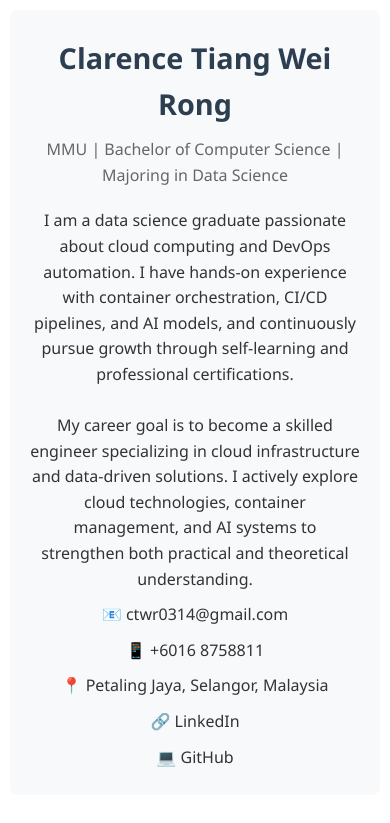
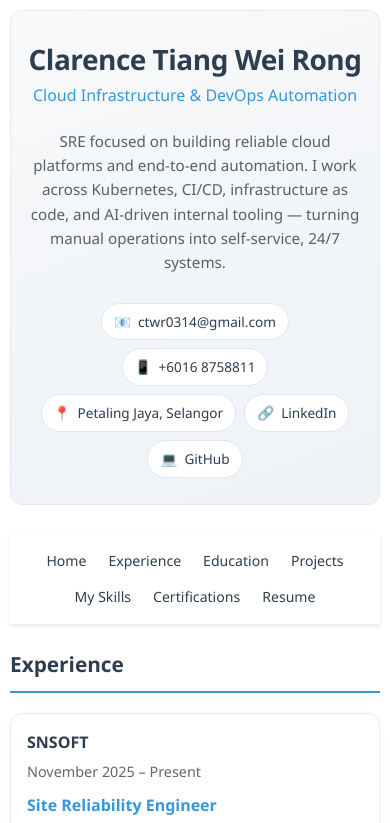
Before and after one commit to Clarence0314/Portfolio, a plain HTML site: page index.html in a window 390 px wide. Shown: the top 823 px of the page. Drawn offline with Linux system fonts and the light colour scheme.

Commit message:
Add SNSOFT SRE experience and polish portfolio UI
- Add current role: Site Reliability Engineer @ SNSOFT (Nov 2025 – Present)
- Refresh header intro and title to reflect current SRE focus
- Expand DevOps & Cloud skills (Terraform, ArgoCD, Vault, Jenkins,
  GitHub Actions, Cloudflare, Alibaba Cloud, Claude/MCP)
- Add staggered entrance animations and card hover transitions
- Style job titles and turn contacts into pill buttons
- Rework responsive rules for proper mobile layout
- Fix slider init crash on missing markup and nav underline anchoring

Co-Authored-By: Claude Opus 4.8 (1M context) <noreply@anthropic.com>

```diff
--- a/index.html
+++ b/index.html
@@ -11,24 +11,18 @@
 
     <header>
         <h1 class="profile-name">Clarence Tiang Wei Rong</h1>
-        <p class="title">MMU | Bachelor of Computer Science | Majoring in Data Science</p>
-        <p>I am a data science graduate passionate about cloud computing and DevOps automation. I have hands-on experience with container orchestration, CI/CD pipelines, and AI models, and continuously pursue growth through self-learning and professional certifications.</p>
-        <br>
-        <p>My career goal is to become a skilled engineer specializing in cloud infrastructure and data-driven solutions. I actively explore cloud technologies, container management, and AI systems to strengthen both practical and theoretical understanding.</p>
+        <p class="title">Cloud Infrastructure &amp; DevOps Automation</p>
+        <p class="intro">
+            SRE focused on building reliable cloud platforms and end-to-end automation.
+            I work across Kubernetes, CI/CD, infrastructure as code, and AI-driven internal
+            tooling — turning manual operations into self-service, 24/7 systems.
+        </p>
         <div class="contact-info">
-            <a href="mailto:ctwr0314@gmail.com" class="contact-item" style="text-decoration:none; color: inherit;">
-                📧 ctwr0314@gmail.com
-            </a>
-            <a href="https://wa.me/60168758811" target="_blank" class="contact-item" style="text-decoration:none; color: inherit;">
-                📱 +6016 8758811
-            </a>
-            <span class="contact-item">📍 Petaling Jaya, Selangor, Malaysia</span>
-            <a style="text-decoration:none; color: inherit" href="https://www.linkedin.com/in/clarence0314/" target="_blank" class="social-link">
-                <span>🔗 LinkedIn</span>
-            </a>
-            <a style="text-decoration:none; color: inherit" href="https://github.com/Clarence0314" target="_blank" class="social-link">
-                <span>💻 GitHub</span>
-            </a>
+            <a href="mailto:ctwr0314@gmail.com" class="contact-item">📧 <span>ctwr0314@gmail.com</span></a>
+            <a href="https://wa.me/60168758811" target="_blank" class="contact-item">📱 <span>+6016 8758811</span></a>
+            <span class="contact-item">📍 <span>Petaling Jaya, Selangor</span></span>
+            <a href="https://www.linkedin.com/in/clarence0314/" target="_blank" class="contact-item">🔗 <span>LinkedIn</span></a>
+            <a href="https://github.com/Clarence0314" target="_blank" class="contact-item">💻 <span>GitHub</span></a>
         </div>
     </header>
 
@@ -47,6 +41,22 @@
     <main>
         <section id="experience">
             <h2 class="section-title">Experience</h2>
+
+            <div class="experience-item">
+                <div class="experience-header">
+                    <span class="company-name">SNSOFT</span>
+                    <span class="date">November 2025 – Present</span>
+                </div>
+                <p class="position">Site Reliability Engineer</p>
+                <ul>
+                    <li>Built an internal developer portal unifying access to ArgoCD, Vault, and environment configs across sites, with Lark OAuth 2.0 and department-based access control.</li>
+                    <li>Deployed an AI assistant via a Lark bot + Claude Code (MCP), letting the team submit tasks through chat for automated, 24/7 handling.</li>
+                    <li>Created and maintained CI/CD pipelines (Jenkins, GitHub Actions with self-hosted runners) to streamline deployments and updates.</li>
+                    <li>Drove end-to-end automation through webhook-triggered workflows.</li>
+                    <li>Managed AWS and Alibaba Cloud infrastructure with Terraform and Kubernetes.</li>
+                    <li>Managed Cloudflare/CloudFront CDN and security policies, and Prometheus/Grafana observability.</li>
+                </ul>
+            </div>
 
             <div class="experience-item">
                 <div class="experience-header">
@@ -190,11 +200,19 @@
             <h2 class="section-title" style="margin-top: 40px;">DevOps & Cloud Tools</h2>
             <div class="skills-grid">
                 <div class="skill-item"><i class="fa-brands fa-docker skill-icon"></i><div class="skill-name">Docker</div></div>
+                <div class="skill-item"><i class="fa-solid fa-network-wired skill-icon"></i><div class="skill-name">Kubernetes</div></div>
                 <div class="skill-item"><i class="fa-brands fa-aws skill-icon"></i><div class="skill-name">AWS</div></div>
-                <div class="skill-item"><i class="fa-solid fa-network-wired skill-icon"></i><div class="skill-name">Kubernetes</div></div>
-                <div class="skill-item"><i class="fa-brands fa-gitlab skill-icon"></i><div class="skill-name">GitLab</div></div>
+                <div class="skill-item"><i class="fa-solid fa-cloud skill-icon"></i><div class="skill-name">Alibaba Cloud</div></div>
+                <div class="skill-item"><i class="fa-solid fa-cube skill-icon"></i><div class="skill-name">Terraform</div></div>
+                <div class="skill-item"><i class="fa-solid fa-code-branch skill-icon"></i><div class="skill-name">ArgoCD</div></div>
+                <div class="skill-item"><i class="fa-solid fa-vault skill-icon"></i><div class="skill-name">Vault</div></div>
+                <div class="skill-item"><i class="fa-brands fa-jenkins skill-icon"></i><div class="skill-name">Jenkins</div></div>
+                <div class="skill-item"><i class="fa-brands fa-github skill-icon"></i><div class="skill-name">GitHub Actions</div></div>
+                <div class="skill-item"><i class="fa-brands fa-gitlab skill-icon"></i><div class="skill-name">GitLab CI</div></div>
+                <div class="skill-item"><i class="fa-brands fa-cloudflare skill-icon"></i><div class="skill-name">Cloudflare</div></div>
                 <div class="skill-item"><i class="fa-solid fa-chart-line skill-icon"></i><div class="skill-name">Prometheus</div></div>
                 <div class="skill-item"><i class="fa-solid fa-chart-pie skill-icon"></i><div class="skill-name">Grafana</div></div>
+                <div class="skill-item"><i class="fa-solid fa-robot skill-icon"></i><div class="skill-name">Claude / MCP</div></div>
             </div>
 
             <h2 class="section-title" style="margin-top: 40px;">Data Science Tools</h2>
--- a/style.css
+++ b/style.css
@@ -15,36 +15,67 @@ body {
 
 header {
     text-align: center;
-    padding: 25px 20px;
-    background-color: #f8f9fa;
+    padding: 55px 24px 45px;
+    background: linear-gradient(160deg, #f8f9fa 0%, #eef2f7 100%);
     margin-bottom: 40px;
-    border-radius: 8px;
+    border-radius: 16px;
+    border: 1px solid #e5e9f0;
 }
 
 .profile-name {
-    font-size: 2.5em;
+    font-size: 2.8em;
+    font-weight: 700;
+    letter-spacing: -1px;
     color: #2c3e50;
-    margin-bottom: 10px;
+    line-height: 1.15;
+    margin-bottom: 8px;
+    animation: fadeUp 0.6s ease 0.08s both;
 }
 
 .title {
-    font-size: 1.2em;
-    color: #666;
+    font-size: 1.25em;
+    font-weight: 500;
+    color: #3498db;
     margin-bottom: 20px;
+    animation: fadeUp 0.6s ease 0.16s both;
+}
+
+.intro {
+    max-width: 620px;
+    margin: 0 auto 28px;
+    color: #55606e;
+    font-size: 1.05em;
+    animation: fadeUp 0.6s ease 0.24s both;
 }
 
 .contact-info {
     display: flex;
     justify-content: center;
-    gap: 20px;
+    gap: 12px;
     flex-wrap: wrap;
     margin-top: 10px;
+    animation: fadeUp 0.6s ease 0.32s both;
 }
 
 .contact-item {
-    display: flex;
+    display: inline-flex;
     align-items: center;
-    gap: 5px;
+    gap: 7px;
+    text-decoration: none;
+    color: #2c3e50;
+    font-size: 0.92em;
+    background-color: #ffffff;
+    border: 1px solid #e0e5ee;
+    padding: 8px 15px;
+    border-radius: 999px;
+    transition: transform 0.25s ease, box-shadow 0.25s ease, border-color 0.25s ease, color 0.25s ease;
+}
+
+.contact-item:hover {
+    transform: translateY(-2px);
+    box-shadow: 0 6px 14px rgba(52, 152, 219, 0.18);
+    border-color: #3498db;
+    color: #3498db;
     text-decoration: none;
 }
 
@@ -73,6 +104,49 @@ header {
 
 .date {
     color: #666;
+}
+
+.position {
+    color: #3498db;
+    font-weight: 600;
+    margin-bottom: 8px;
+}
+
+/* ==========================
+   ✅ Entrance animations
+   ========================== */
+@keyframes fadeUp {
+    from { opacity: 0; transform: translateY(18px); }
+    to   { opacity: 1; transform: translateY(0); }
+}
+
+.experience-item, .education-item, .project-item {
+    background-color: #fff;
+    border: 1px solid #eaedf3;
+    border-radius: 12px;
+    padding: 22px 24px;
+    box-shadow: 0 2px 8px rgba(20, 30, 60, 0.04);
+    opacity: 0;
+    transform: translateY(20px);
+    transition: opacity 0.55s ease, transform 0.55s ease, box-shadow 0.3s ease;
+}
+
+.experience-item:hover, .education-item:hover, .project-item:hover {
+    transform: translateY(-3px);
+    box-shadow: 0 10px 24px rgba(20, 30, 60, 0.1);
+}
+
+section.show .experience-item,
+section.show .education-item,
+section.show .project-item,
+section.show .skill-item {
+    opacity: 1;
+    transform: translateY(0);
+}
+
+.skill-item {
+    opacity: 0;
+    transform: translateY(20px);
 }
 
 /* ==========================
@@ -158,6 +232,8 @@ ul {
 }
 
 .nav-link {
+    position: relative;
+    display: inline-block;
     text-decoration: none;
     color: #2c3e50;
     font-weight: 500;
@@ -310,30 +386,65 @@ html {
 /* ==========================
    ✅ Media Queries 优化
    ========================== */
+
+/* Tablet & small laptops */
 @media (max-width: 768px) {
     body {
-        padding: 10px;
+        padding: 12px;
+    }
+
+    header {
+        padding: 40px 20px 32px;
+        margin-bottom: 30px;
+    }
+
+    .profile-name {
+        font-size: 2.1em;
+    }
+
+    .title {
+        font-size: 1.1em;
+    }
+
+    .intro {
+        font-size: 1em;
+    }
+
+    /* Nav wraps and stays centered */
+    .nav-container {
+        padding: 10px 0;
+        margin-bottom: 24px;
     }
 
     .nav-menu {
         flex-wrap: wrap;
-        gap: 15px;
+        gap: 6px 14px;
     }
 
-    .nav-item {
-        flex: 0 0 calc(50% - 15px);
-        text-align: center;
-    }
-
-    .profile-name {
-        font-size: 2em;
+    .nav-link {
+        padding: 6px 8px;
+        font-size: 0.95em;
     }
 
     .contact-info {
         gap: 10px;
     }
 
-    /* ✅ Skill Grid 更平衡布局 */
+    .experience-item, .education-item, .project-item {
+        padding: 18px;
+        margin-bottom: 20px;
+    }
+
+    /* Stack company name above date */
+    .experience-header, .project-header {
+        flex-direction: column;
+        gap: 4px;
+    }
+
+    .date {
+        font-size: 0.9em;
+    }
+
     .skills-grid {
         grid-template-columns: repeat(auto-fill, minmax(100px, 1fr));
         gap: 15px;
@@ -351,32 +462,30 @@ html {
     .skill-name {
         font-size: 0.85em;
     }
+}
 
-    .slider-container {
-        height: 300px;
+/* Phones */
+@media (max-width: 480px) {
+    body {
+        padding: 10px;
     }
 
-    .slider-btn {
-        padding: 12px;
+    header {
+        padding: 32px 16px 26px;
+        border-radius: 12px;
     }
 
-    .experience-header, .project-header {
-        flex-direction: column;
-        gap: 5px;
-    }
-
-    .date {
-        font-size: 0.9em;
-    }
-}
-
-@media (max-width: 480px) {
     .profile-name {
-        font-size: 1.8em;
+        font-size: 1.75em;
+        letter-spacing: -0.5px;
     }
 
     .title {
         font-size: 1em;
+    }
+
+    .intro {
+        font-size: 0.95em;
     }
 
     .section-title {
@@ -384,40 +493,45 @@ html {
     }
 
     .nav-menu {
+        gap: 4px 8px;
+    }
+
+    .nav-link {
+        padding: 5px 7px;
+        font-size: 0.88em;
+    }
+
+    /* Contact pills stay as wrapping rows, just tighter */
+    .contact-info {
+        gap: 8px;
+    }
+
+    .contact-item {
+        font-size: 0.85em;
+        padding: 7px 12px;
+    }
+
+    .experience-item, .education-item, .project-item {
+        padding: 16px;
+    }
+
+    .skills-grid {
+        grid-template-columns: repeat(auto-fill, minmax(88px, 1fr));
         gap: 10px;
     }
 
-    .nav-item {
-        flex: 0 0 100%;
-    }
-
-    .slider-container {
-        height: 250px;
-    }
-
-    .contact-info {
-        flex-direction: column;
-        align-items: center;
-    }
-
-    /* ✅ Mobile Skill Grid 完美布局 */
-    .skills-grid {
-        grid-template-columns: repeat(auto-fill, minmax(90px, 1fr));
-        gap: 12px;
-    }
-
     .skill-item {
-        padding: 10px;
+        padding: 12px 8px;
         border-radius: 10px;
     }
 
     .skill-icon, .skill-item img {
-        width: 32px;
-        height: 32px;
+        width: 30px;
+        height: 30px;
     }
 
     .skill-name {
-        font-size: 0.8em;
-        line-height: 1.1em;
+        font-size: 0.78em;
+        line-height: 1.15em;
     }
 }
```
Also changed, not shown: script.js (+10 -1 lines).
